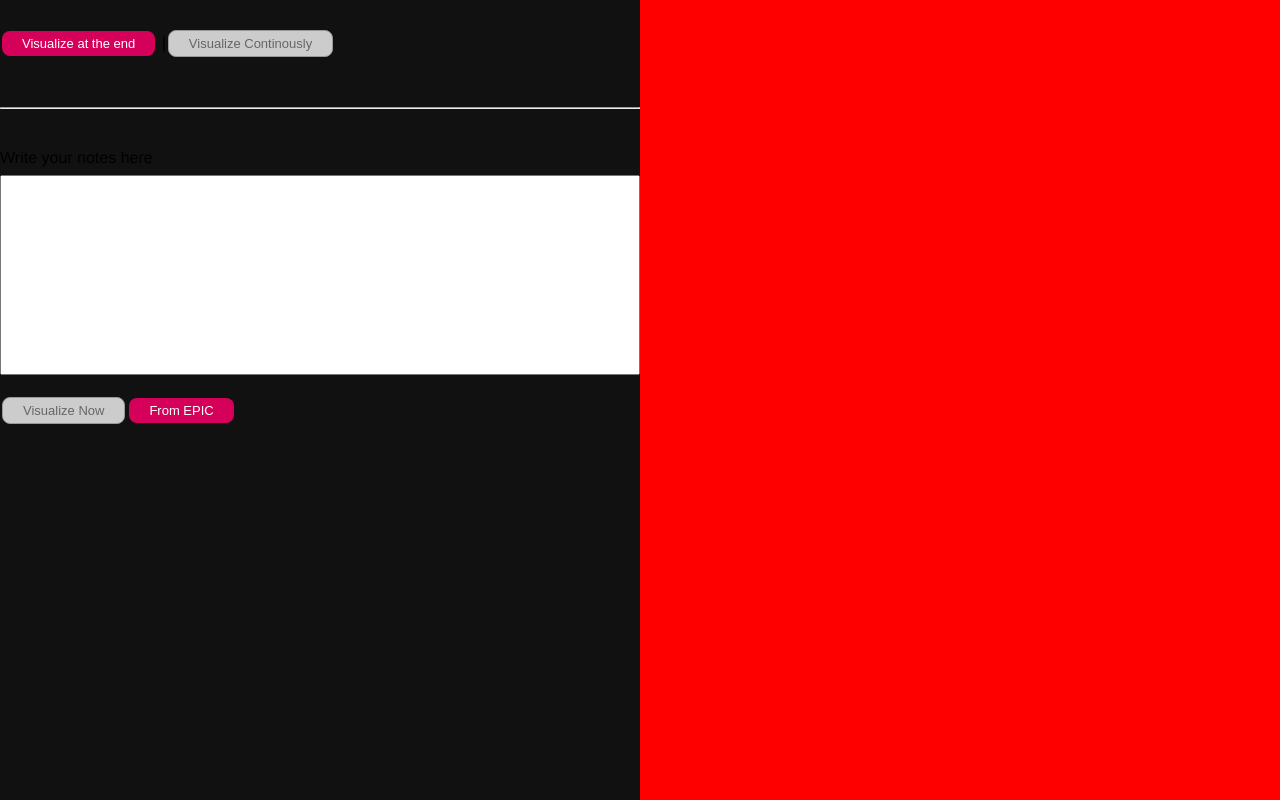
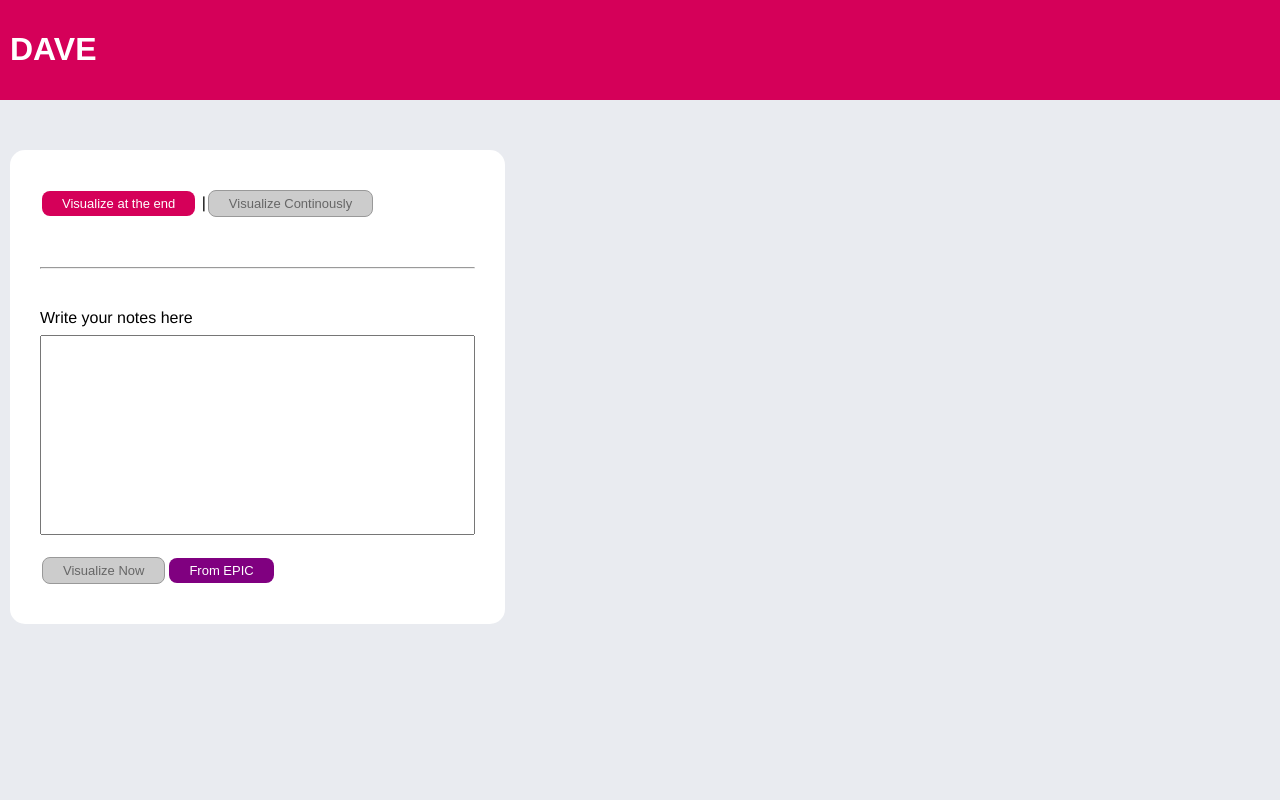
Before and after one commit to chadiabc/Dave-frontend, a React (Create React App) app: page / in a window 1280 px wide. Built offline with nearby package versions, Linux system fonts and the light colour scheme; no server answers; what cytoscape-dagre would draw is missing.

Commit message:
fixed interface

```diff
--- a/src/App.css
+++ b/src/App.css
@@ -76,7 +76,7 @@ button[disabled]{
 
  @media only screen and (min-width: 1400px) {
   .wrapper {
-  width: 40%;
+  width: 85%;
   }
   .wrapper input {
   width: 600px;
@@ -84,19 +84,19 @@ button[disabled]{
  }
  @media only screen and (max-width: 1399px) and (min-width: 750px) {
   .wrapper {
-  width: 40%;
+  width: 85%;
   }
   .wrapper input {
   width: 400px;
   }
  }
 
- .vertical {
+ /* .vertical {
   border-left: 1px solid black;
   height: 100%;
   position:absolute;
   left: 50%;
-}
+} */
 
 /* Split the screen in half */
 .split {
@@ -119,7 +119,7 @@ button[disabled]{
 .right {
   right: 0;
   background-color: red;
-  z-index: 14;
+  z-index: 1;
 }
 
 /* If you want the content centered horizontally and vertically */
@@ -130,3 +130,30 @@ button[disabled]{
   transform: translate(-50%, -50%);
   text-align: center;
 }
+
+.epic {
+  background-color: purple;
+}
+
+.graphBox {
+  display: flex;
+}
+
+.graphBoxLeft {
+  flex: 40%;
+}
+
+.graphBoxRight{
+  flex: 60%;
+  /* background-color: plum; */
+}
+
+.cyto {
+  background-color: #cddaff;;
+  top :99px;
+  bottom: 0px;
+  position:absolute;
+  border-left: 1px solid #111;
+  width: 60%;
+  /* height: 60%; */
+}
--- a/src/App.js
+++ b/src/App.js
@@ -1,14 +1,12 @@
 import { useState, useEffect } from "react";
 import React from "react";
 import './App.css';
-import ReactDOM from 'react-dom';
 import CytoscapeComponent from 'react-cytoscapejs';
 import cytoscape from 'cytoscape';
-import coseBilkent from "cytoscape-cose-bilkent";
 import dagre from 'cytoscape-dagre';
+import Graphbox from "./graphBox";
 
-cytoscape.use( dagre );
-
+cytoscape.use(dagre);
 
 
 const cytoscapeStylesheet = [
@@ -39,7 +37,7 @@ const cytoscapeStylesheet = [
     style: {
       "curve-style": "bezier",
       "target-arrow-shape": "triangle",
-      "line-style":'straight',
+      "line-style": 'straight',
       'width': 1.5
     }
   },
@@ -64,83 +62,39 @@ const cytoscapeStylesheet = [
 ]
 
 var SERVER_URL = "http://127.0.0.1:5000"
-var graph = "null"
-var graphh = [{ data: { id: 'one', label: 'Node 1' }, position: { x: 0, y: 0 } },
-{ data: { id: 'two', label: 'Node 2' }, position: { x: 100, y: 0 } },
-{ data: { source: 'one', target: 'two', label: 'Edge from Node1 to Node2' } }
-];
-
-// {"elementss":[{"data":{"id":"one","label":"Node 1"},"position":{"x":0,"y":0}},{"data":{"id":"two","label":"Node 2"},"position":{"x":100,"y":0}},{"data":{"label":"Edge from Node1 to Node2","source":"one","target":"two"}}]}
-
-
-const elementss={
-    nodes: [
-      { data: { id: 'one', label: 'Node 1' }},
-      { data: { id: 'two', label: 'Node 2' }},
-      { data: { id: 'three', label: 'Node 3' }},
-      { data: { id: 'four', label: 'Node 4' }}
-
-
-
-    ],
-    edges: [
-      {data: { source: 'one', target: 'two', label: 'Edge' }},
-      {data: { source: 'two', target: 'three', label: 'Edge' }},
-      {data: { source: 'two', target: 'four', label: 'Edge' }},
-
-
-    ]
-  }
-
-
-
-
+// var graph = "null"
 
 function App() {
   let [Notes, setNotes] = useState("");
   const [disableVisNow, setDisable] = React.useState(false);
   const [show, setShow] = useState(false);
+  const [graph,setGraph] = useState("null");
 
-  function getNote() {
-    fetch(`${SERVER_URL}/getnote`)
-    .then(response => response.json())
-    .then(data => {
-      console.log(data)
-    });
-   }
-   function getgraph(){
+  function getgraph() {
     fetch(`${SERVER_URL}/getgraph`)
       .then(response => {
-
         response.json().then(data => {
-      graph=data.elementss;
+          setGraph(data.elementss);
+          // graph = data.elementss;
           console.log(graph)
-
-
         })
-
-
-
       });
   }
 
-console.log(graph)
-  //  getNote();
-  getgraph();
-  useEffect(getgraph,[])
+  // console.log(graph)
 
 
-   function checkKeyChanged(e){
-     if(!disableVisNow)
-     if(e.code === 'Space' || e.code === 'Enter') {
+  function checkKeyChanged(e) {
+    if (!disableVisNow)
+      if (e.code === 'Space' || e.code === 'Enter') {
         console.log(Notes);
-    postData(`${SERVER_URL}/Addnote`, {text: Notes});
+        postData(`${SERVER_URL}/Addnote`, { text: Notes });
+        getgraph();
       }
-
   }
   function visualizeNow() {
     console.log(Notes);
-    postData(`${SERVER_URL}/Addnote`, {text: Notes});
+    postData(`${SERVER_URL}/Addnote`, { text: Notes });
   }
 
 
@@ -149,7 +103,7 @@ console.log(graph)
 
   function visualizeNowModefunction() {
     console.log("at the end");
-    setShow(prev => !prev)
+    // setShow(prev => !prev);
     setDisable(true)
     // setVisualizeNowMode(true);
 
@@ -168,7 +122,7 @@ console.log(graph)
   }
 
 
-async function postData(url='',data={}){
+  async function postData(url = '', data = {}) {
     const response = await fetch(url, {
 
       method: 'POST',
@@ -185,13 +139,26 @@ return response.json();
       <div className="header">
         <h1> DAVE</h1>
       </div>
+      <div className="graphBox">
+        <div className="graphBoxLeft">
+          <div className="wrapper">
+            <button id="now-mode-button" disabled={disableVisNow} className="button" type="button" onClick={visualizeNowModefunction}>Visualize at the end</button> |
+            <button id="continous-mode-button" disabled={!disableVisNow} className="button" type="button" onClick={visualizeContinouslyModefunction}>Visualize Continously</button>
+            <hr />
+            <div>
+              <label htmlFor="clincalNotesTextField">Write your notes here</label>
+              <textarea id="clincalNotesTextField" name="clincalNotesTextField" rows="15" cols="100"
+                value={Notes} onChange={e => setNotes(e.target.value)} onKeyPress={(e) => checkKeyChanged(e)}>
+              </textarea>
+              <button id="visualize-button" disabled={!disableVisNow} className="button" type="button" onClick={visualizeNow}>Visualize Now</button>
+              <button id="visualize-button" className="button epic" type="button" onClick={FromEPIC}>From EPIC</button>
+            </div>
+          </div>
+        </div>
 
-        <div className="split right">
-          <div className="centered">
+        <div className="graphBoxRight">
           {graph != "null" &&
-
-
-        <CytoscapeComponent cy={(cy) => {
+            <CytoscapeComponent className="cyto" cy={(cy) => {
               cy.on("select", (_x) => {
                 console.log("something was selected here");
               });
@@ -203,24 +170,8 @@ return response.json();
               edgeElasticity: 0.1
 
             }}
-   style={ {  left:100, top: 0, bottom: 0, position: "absolute", width: "100%" } } stylesheet={cytoscapeStylesheet}/>
+            stylesheet={cytoscapeStylesheet} />
           }
-  </div>
-</div>
-
-        <div className="wrapper">
-        <div className="split left">
-        <button id="now-mode-button" disabled={disableVisNow} className="button" type="button" onClick={visualizeNowModefunction}>Visualize at the end</button> |
-        <button id="continous-mode-button" disabled={!disableVisNow} className="button" type="button" onClick={visualizeContinouslyModefunction}>Visualize Continously</button>
-        <hr />
-            <div>
-                <label htmlFor="clincalNotesTextField">Write your notes here</label>
-                <textarea id="clincalNotesTextField" name="clincalNotesTextField" rows="15" cols="100"
-                value={Notes} onChange={e =>setNotes(e.target.value)} onKeyPress={(e) => checkKeyChanged(e)}>
-  </textarea>
-  <button id="visualize-button" disabled={!disableVisNow} className="button" type="button" onClick={visualizeNow}>Visualize Now</button>
-  <button id="visualize-button" className="button" type="button" onClick={FromEPIC}>From EPIC</button>
-</div>
         </div>
       </div>
     </div>
--- /dev/null
+++ b/src/graphBox.js
@@ -0,0 +1,90 @@
+import React from "react";
+import './App.css';
+import CytoscapeComponent from 'react-cytoscapejs';
+import cytoscape from 'cytoscape';
+import dagre from 'cytoscape-dagre';
+
+cytoscape.use(dagre);
+
+
+const cytoscapeStylesheet = [
+  {
+    selector: "node",
+    style: {
+      "background-color": "#F5F5DC",
+      width: "label",
+      height: "label",
+      padding: "20px",
+      shape: "rectangle",
+      'text-wrap': 'wrap',
+      label: 'My multiline\nlabel',
+    }
+  },
+  {
+    selector: "node[label]",
+    style: {
+      label: "data(label)",
+      "font-size": "12",
+      color: "black",
+      "text-halign": "center",
+      "text-valign": "center"
+    }
+  },
+  {
+    selector: "edge",
+    style: {
+      "curve-style": "bezier",
+      "target-arrow-shape": "triangle",
+      "line-style": 'straight',
+      'width': 1.5
+    }
+  },
+  {
+    selector: "edge[label]",
+    style: {
+      label: "data(label)",
+      "font-size": "12",
+
+      "text-background-color": "white",
+      "text-background-opacity": 1,
+      "text-background-padding": "2px",
+
+      "text-border-color": "black",
+      "text-border-style": "solid",
+      "text-border-width": 0.5,
+      "text-border-opacity": 1
+
+      // "text-rotation": "autorotate"
+    }
+  }
+]
+
+class Graphbox extends React.Component {
+    constructor(props) {
+        super(props);
+        this.state = { graph: "graph" };
+    }
+    render() {
+        return (
+            <div className="graphBoxRight">
+            {this.graph != "null" &&
+              <CytoscapeComponent className="cyto" cy={(cy) => {
+                cy.on("select", (_x) => {
+                  console.log("something was selected here");
+                });
+              }} elements={CytoscapeComponent.normalizeElements(this.graph)} layout={{
+                name: "dagre",
+                // other options
+                padding: 10,
+                idealEdgeLength: 10,
+                edgeElasticity: 0.1
+
+              }}
+              stylesheet={cytoscapeStylesheet} />
+            }
+          </div>
+        );
+    }
+}
+
+export default Graphbox;
```
Lines whose indentation alone changed are shown as unchanged.
